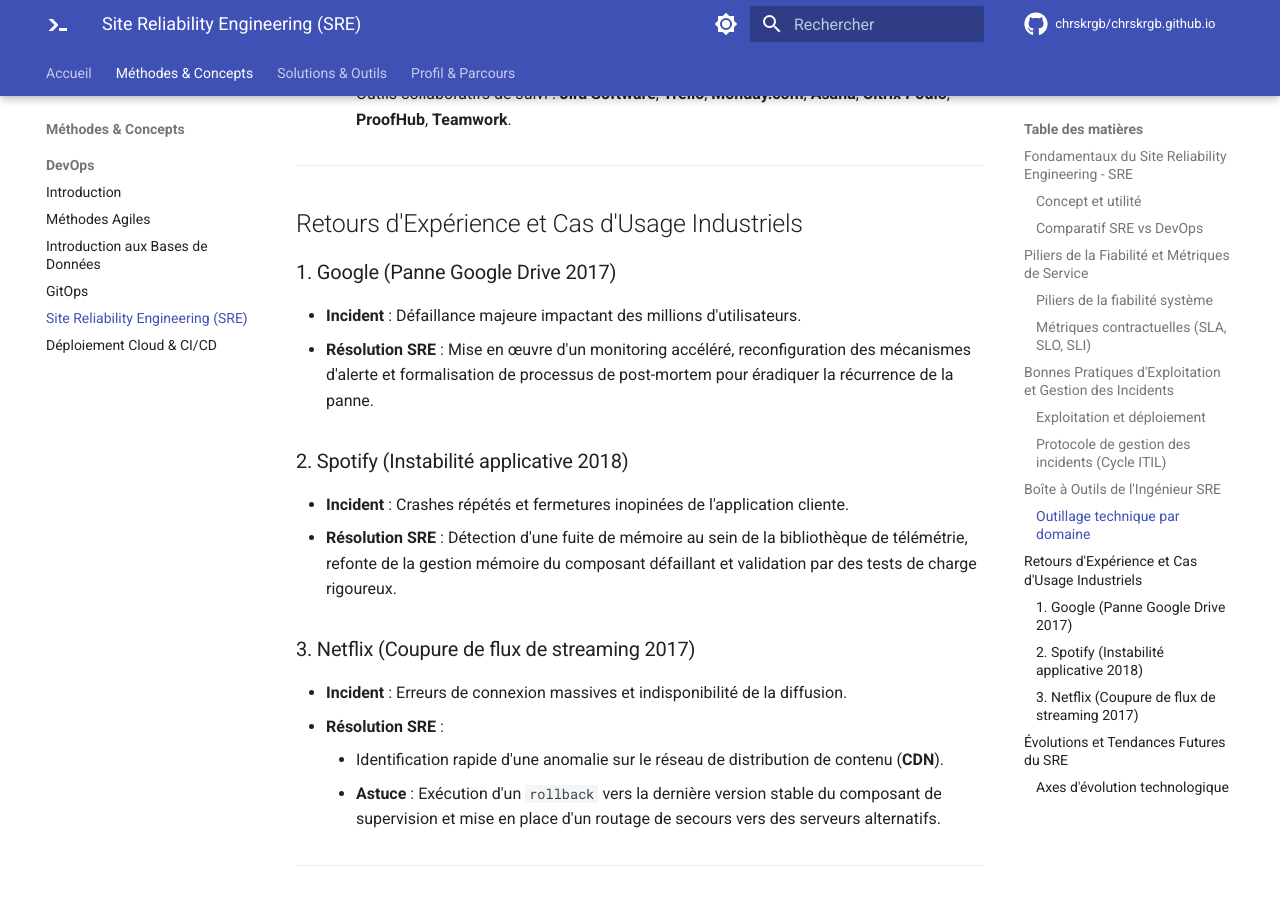
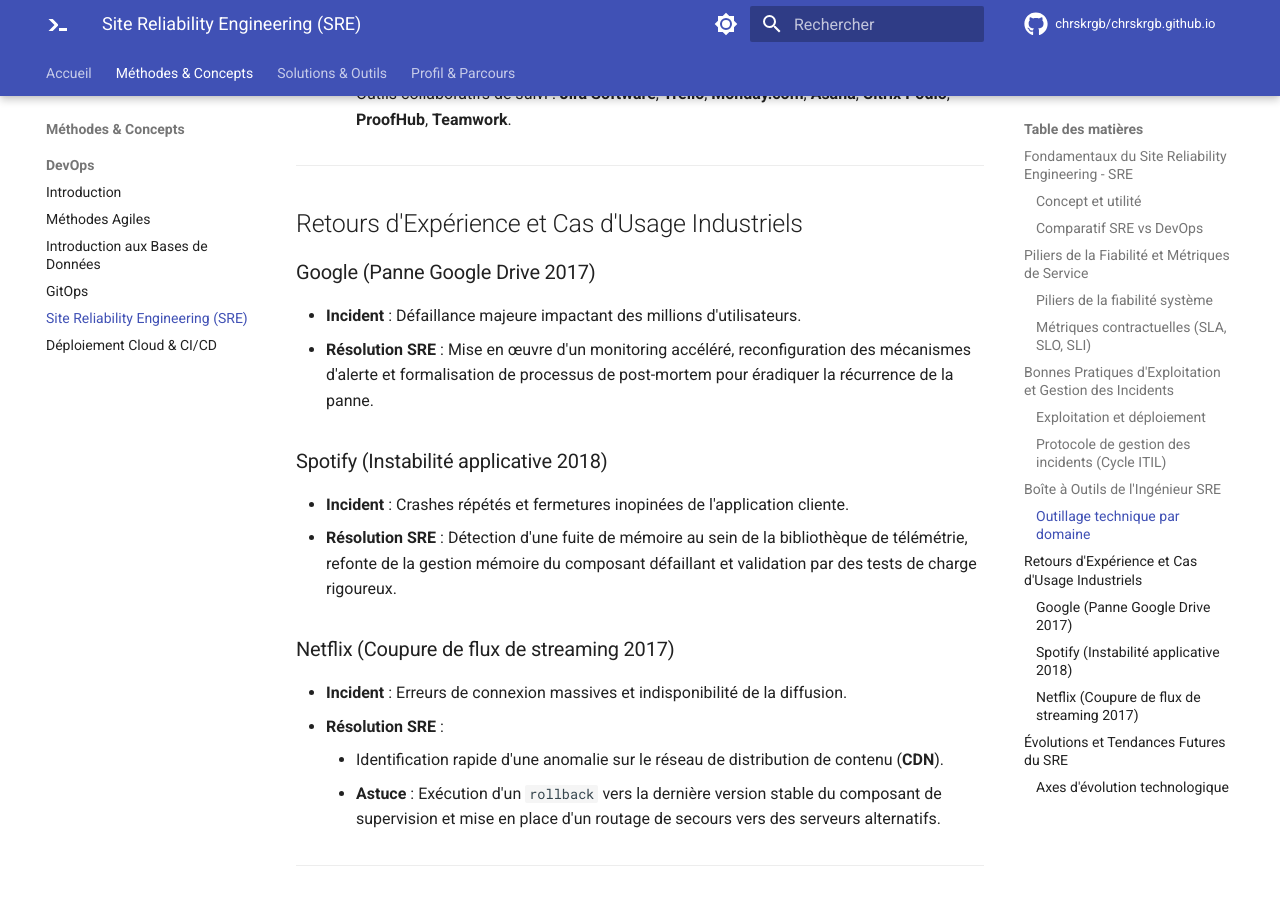
Before and after one commit to chrskrgb/chrskrgb.github.io, an MkDocs documentation site: the page built from docs/Methodes/DevOps/DO_05-SRE.md, in a window 1280 px wide and 900 px high, scrolled down 3550 px. Built offline with MkDocs 1.6.1 and Material for MkDocs 9.7.7, drawn with Linux system fonts in a browser that asks for light colours; comment, search, counter and statistics services are not loaded.

Commit message:
docs: harmonisation des titres et retours d'expérience dans DO_05-SRE.md

```diff
--- a/docs/Methodes/DevOps/DO_05-SRE.md
+++ b/docs/Methodes/DevOps/DO_05-SRE.md
@@ -110,15 +106,15 @@ tags:
 ---
 ## Retours d'Expérience et Cas d'Usage Industriels
 
-### 1. Google (Panne Google Drive 2017)
+### Google (Panne Google Drive 2017)
 - **Incident** : Défaillance majeure impactant des millions d'utilisateurs.
 - **Résolution SRE** : Mise en œuvre d'un monitoring accéléré, reconfiguration des mécanismes d'alerte et formalisation de processus de post-mortem pour éradiquer la récurrence de la panne.
 
-### 2. Spotify (Instabilité applicative 2018)
+### Spotify (Instabilité applicative 2018)
 - **Incident** : Crashes répétés et fermetures inopinées de l'application cliente.
 - **Résolution SRE** : Détection d'une fuite de mémoire au sein de la bibliothèque de télémétrie, refonte de la gestion mémoire du composant défaillant et validation par des tests de charge rigoureux.
 
-### 3. Netflix (Coupure de flux de streaming 2017)
+### Netflix (Coupure de flux de streaming 2017)
 - **Incident** : Erreurs de connexion massives et indisponibilité de la diffusion.
 - **Résolution SRE** :
 	- Identification rapide d'une anomalie sur le réseau de distribution de contenu (**CDN**).
```
Also changed, not shown: other parts of docs/Methodes/DevOps/DO_05-SRE.md (+0 -4 lines).
